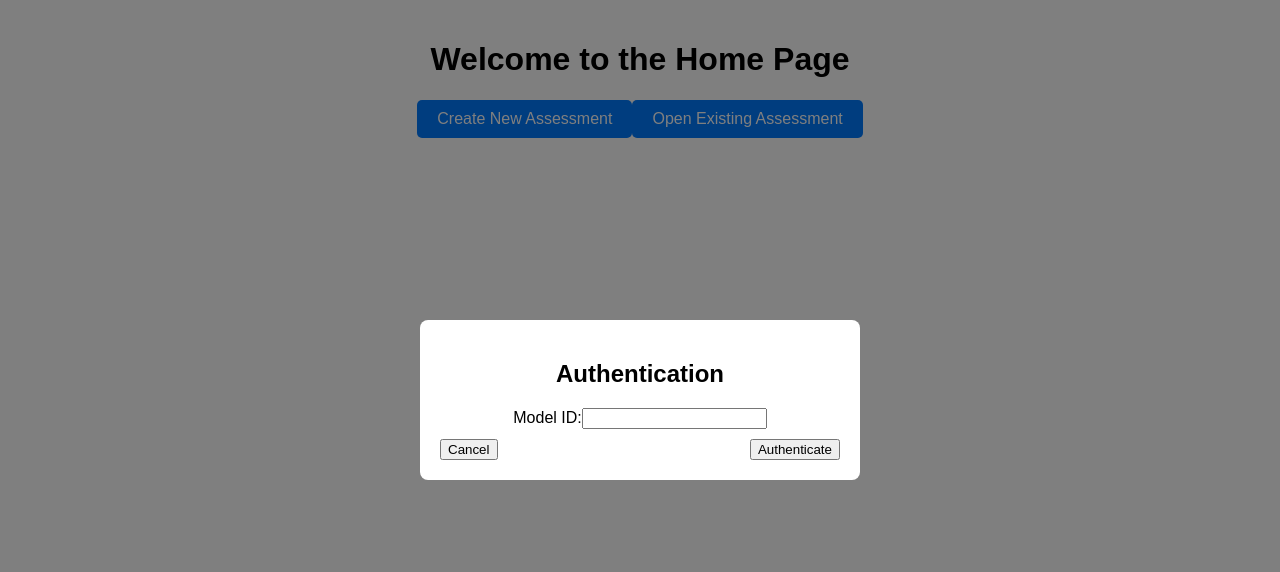
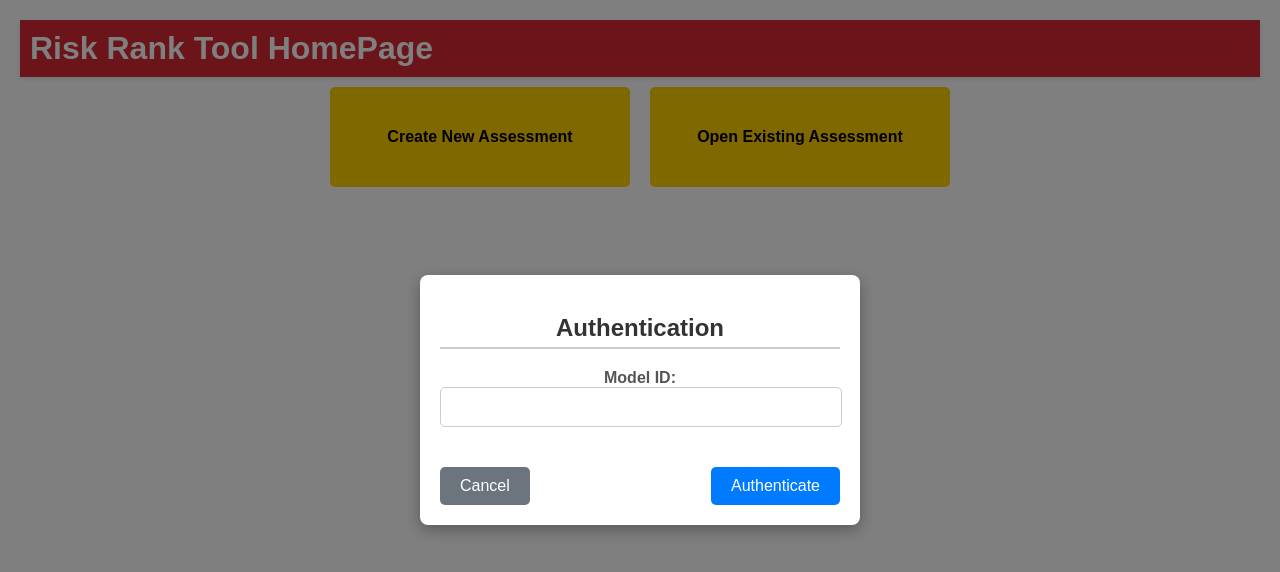
Before and after one commit to aravindmeyappan/risk-rank-tool, a React (Create React App) app: page / in a window 1280 px wide. Both pictures are taken after a click on the button "Create New Assessment". Shown: the top 572 px of the page. Built offline with nearby package versions, Linux system fonts and the light colour scheme; no server answers.

Commit message:
Added styling
changed the styling of few pages including homepage and assessment page. and added top bar in homepage as well

```diff
--- a/src/components/AuthModal.css
+++ b/src/components/AuthModal.css
@@ -4,30 +4,90 @@
   left: 0;
   right: 0;
   bottom: 0;
-    background: rgba(0, 0, 0, 0.5);
+  background: rgba(0, 0, 0, 0.6); /* Slightly darker overlay */
   display: flex;
   justify-content: center;
   align-items: center;
+  z-index: 1000; /* Ensure it is above other elements */
 }
 
 .modal-content {
   background: #fff;
-    padding: 20px;
-    border-radius: 8px;
+  padding: 30px;
+  border-radius: 10px;
   width: 400px;
   max-width: 80%;
+  box-shadow: 0 5px 15px rgba(0, 0, 0, 0.3); /* Add a subtle shadow */
+  text-align: center;
+  animation: fadeIn 0.3s ease-out; /* Fade-in animation */
+}
+
+@keyframes fadeIn {
+  from {
+      opacity: 0;
+      transform: scale(0.9);
+  }
+  to {
+      opacity: 1;
+      transform: scale(1);
+  }
+}
+
+h2 {
+  margin-bottom: 20px;
+  font-size: 24px;
+  color: #333;
 }
 
 .modal-body {
-    margin: 10px 0;
+  margin: 20px 0;
 }
 
 .modal-body label {
   display: block;
   margin-bottom: 10px;
+  font-weight: bold;
+  color: #555;
+}
+
+.modal-body input {
+  width: calc(100% - 20px);
+  padding: 10px;
+  border-radius: 5px;
+  border: 1px solid #ccc;
+  font-size: 16px;
 }
 
 .modal-footer {
   display: flex;
   justify-content: space-between;
+  margin-top: 20px;
 }
+
+.modal-footer button {
+  background-color: #007bff;
+  color: #fff;
+  border: none;
+  padding: 10px 20px;
+  border-radius: 5px;
+  font-size: 16px;
+  cursor: pointer;
+  transition: background-color 0.3s ease;
+}
+
+.modal-footer button:hover {
+  background-color: #0056b3;
+}
+
+.modal-footer button:disabled {
+  background-color: #ccc;
+  cursor: not-allowed;
+}
+
+.modal-footer button:first-child {
+  background-color: #6c757d;
+}
+
+.modal-footer button:first-child:hover {
+  background-color: #5a6268;
+}
--- a/src/components/MainContent.css
+++ b/src/components/MainContent.css
@@ -2,10 +2,15 @@
   width: 85%;
   height: 90px;
   resize: none;
+  padding: 10px;
+  border: 1px solid #ccc;
+  border-radius: 4px;
+  font-size: 14px;
+  color: #333;
 }
 
 .default-value {
-    color: lightgrey;
+  color: rgb(0, 0, 0);
 }
 
 .user-input {
@@ -15,4 +20,64 @@
 .error-message {
   color: red;
   font-size: 0.9em;
+  margin-top: 5px;
 }
+
+.field-row {
+  display: flex;
+  align-items: center;
+  margin-bottom: 20px;
+}
+
+.field-input {
+  flex: 2;
+  margin-right: 20px;
+}
+
+.field-description {
+  flex: 1;
+  color: #555;
+}
+
+.card {
+  border: 1px solid #ddd;
+  border-radius: 10px;
+  padding: 20px;
+  margin-bottom: 20px;
+  background: linear-gradient(to bottom right, #ffffff, #f0f0f0);
+  box-shadow: 0 4px 8px rgba(0, 0, 0, 0.1);
+  transition: transform 0.2s, box-shadow 0.2s;
+}
+
+.card:hover {
+  transform: translateY(-5px);
+  box-shadow: 0 8px 16px rgba(0, 0, 0, 0.2);
+}
+
+h2 {
+  margin-bottom: 20px;
+  font-size: 1.5em;
+  border-bottom: 2px solid #ccc;
+  padding-bottom: 5px;
+  color: #333;
+}
+
+button {
+  margin-top: 20px;
+  padding: 10px 20px;
+  background-color: #007bff;
+  color: #fff;
+  border: none;
+  border-radius: 4px;
+  cursor: pointer;
+  transition: background-color 0.3s;
+}
+
+button:hover {
+  background-color: #0056b3;
+}
+
+.main-content {
+  padding: 20px;
+  font-family: 'Arial', sans-serif;
+}
--- a/src/pages/HomePage.css
+++ b/src/pages/HomePage.css
@@ -3,14 +3,39 @@
     padding: 20px;
   }
 
-  .navigate-button {
-    background-color: #007bff;
-    color: white;
+  .button-container {
+    display: flex;
+    justify-content: center; /* Center the buttons horizontally */
+    align-items: center;     /* Center the buttons vertically */
+    height: 100vh;           /* Full viewport height */
+    gap: 20px;               /* Gap between the buttons */
+}
+  .navigate-button-new {
+    background-color: rgb(255, 209, 0);
+    color: rgb(0, 0, 0);
     border: none;
     padding: 10px 20px;
     cursor: pointer;
     border-radius: 5px;
     font-size: 16px;
+    font-weight: bold;
+    width: 300px;
+    height: 100px;
+    margin: 10px;
+  }
+
+  .navigate-button-old {
+    background-color: rgb(255, 209, 0);
+    color: rgb(0, 0, 0);
+    border: none;
+    padding: 10px 20px;
+    cursor: pointer;
+    border-radius: 5px;
+    font-size: 16px;
+    font-weight: bold;
+    width: 300px;
+    height: 100px;
+    margin: 10px;
   }
 
   .navigate-button:hover {
--- a/src/pages/HomePage.js
+++ b/src/pages/HomePage.js
@@ -2,6 +2,7 @@ import React, { useState } from 'react';
 import { useNavigate } from 'react-router-dom';
 import AuthModal from '../components/AuthModal';
 import RetrieveModal from '../components/RetrieveModal';
+import TopBar from './topbarhomepage'
 import './HomePage.css';
 
 const HomePage = () => {
@@ -36,9 +37,9 @@ const HomePage = () => {
 
   return (
     <div className="home-page">
-      <h1>Welcome to the Home Page</h1>
-      <button className="navigate-button" onClick={handleOpenAuthModal}>Create New Assessment</button>
-      <button className="navigate-button" onClick={handleOpenRetrieveModal}>Open Existing Assessment</button>
+      <TopBar/>
+      <button className="navigate-button-new" onClick={handleOpenAuthModal}>Create New Assessment</button>
+      <button className="navigate-button-old" onClick={handleOpenRetrieveModal}>Open Existing Assessment</button>
       <AuthModal show={showAuthModal} onClose={handleCloseAuthModal} onAuthenticate={handleAuthenticate} />
       <RetrieveModal show={showRetrieveModal} onClose={handleCloseRetrieveModal} onRetrieve={handleRetrieve} />
     </div>
--- /dev/null
+++ b/src/pages/TopBarHome.css
@@ -0,0 +1,7 @@
+.top-bar {
+    justify-content: space-between;
+    align-items: center;
+    background-color: rgb(215, 40, 30);
+    padding: 1rem;
+    box-shadow: 0 2px 4px rgba(0, 0, 0, 0.1);
+  }
--- /dev/null
+++ b/src/pages/topbarhomepage.js
@@ -0,0 +1,10 @@
+import React from 'react';
+import './TopBarHome.css';
+
+const TopBar = () => (
+  <div className="top-bar">
+    <h1>Risk Rank Tool HomePage</h1>
+  </div>
+);
+
+export default TopBar;
```
Also changed, not shown: 1 other file (tests, documents, lock files or other folders). Lines whose indentation alone changed are shown as unchanged.
